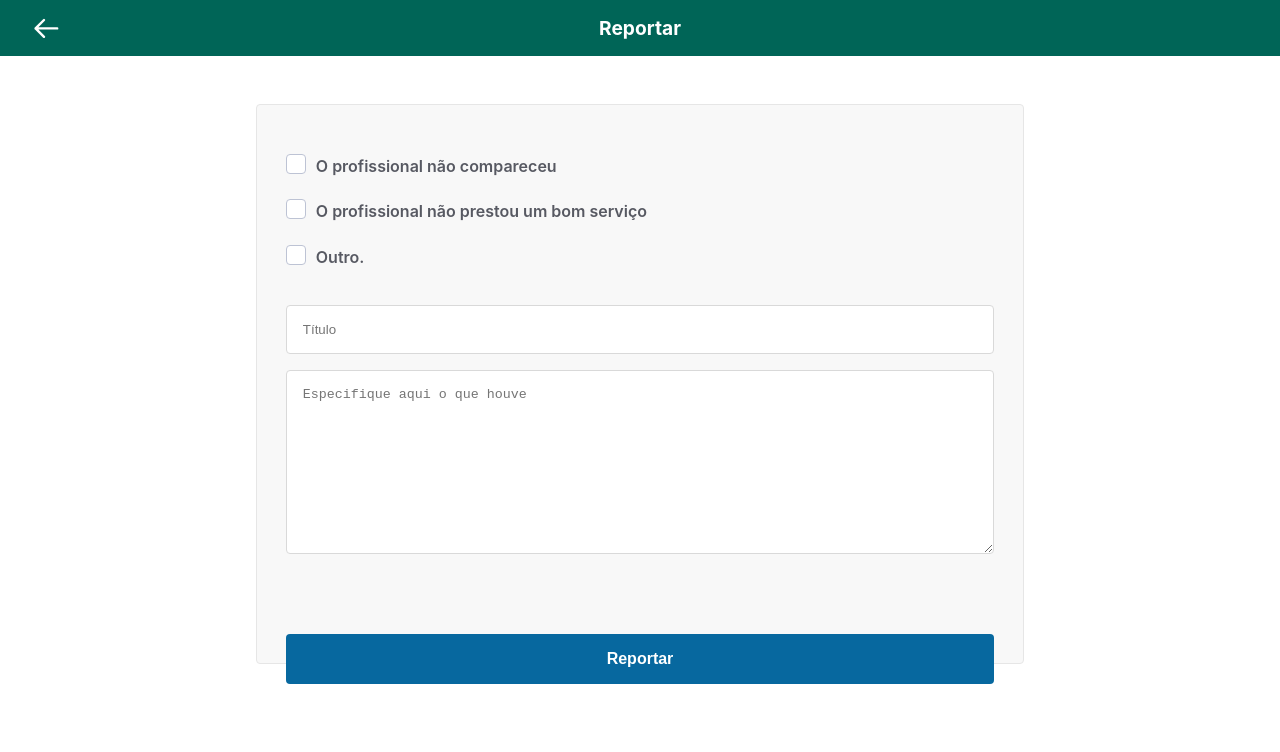
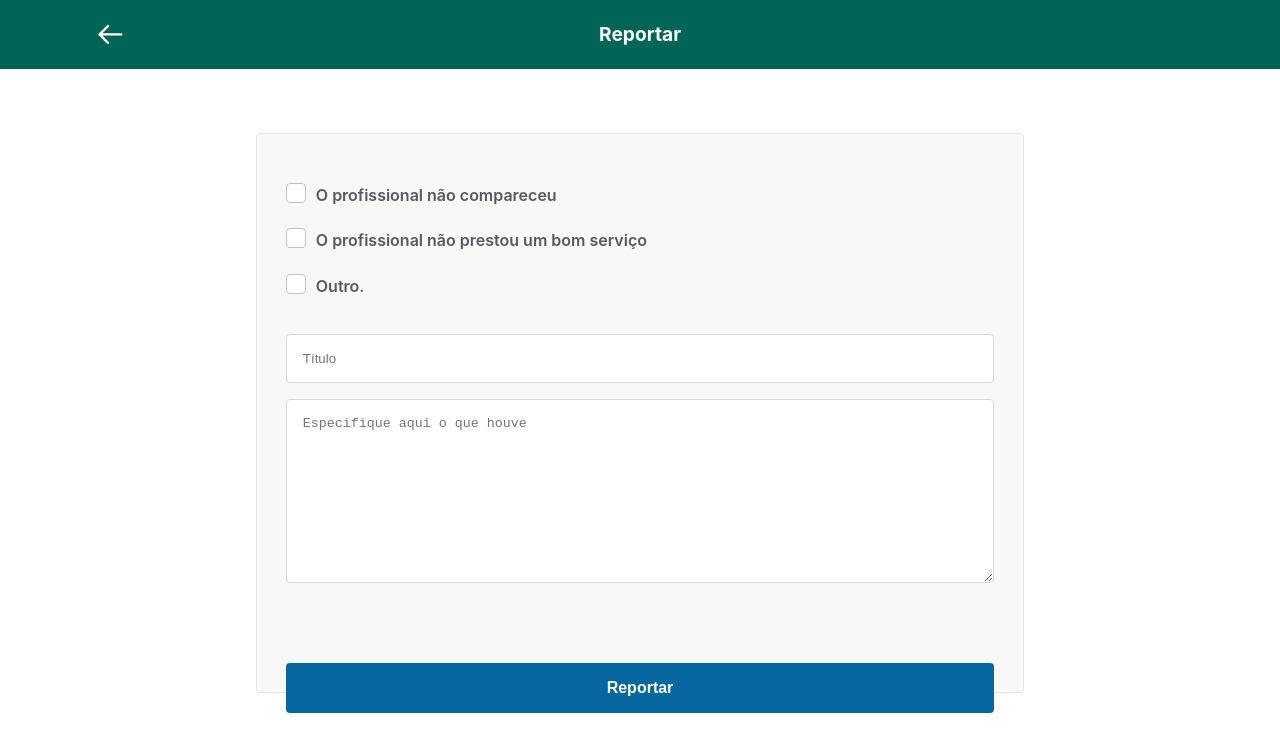
Before and after one commit to Cleber-Severo/clebersevero_reportar1, a React (Vite) app: page / in a window 1280 px wide. Shown: the top 752 px of the page. Built offline with nearby package versions, Linux system fonts and the light colour scheme.

Commit message:
feat: readme and desktop final styling

```diff
--- a/src/components/Header/Header.scss
+++ b/src/components/Header/Header.scss
@@ -2,12 +2,13 @@ header {
   background-color: #006557;
   color: white;
 
-    font-size: .8rem;
+  font-size: 0.8rem;
 
   display: flex;
   align-items: center;
 
   padding: 1rem 1.4rem;
+  box-sizing: border-box;
 
   position: relative;
 
@@ -24,4 +25,12 @@ header {
     text-align: center;
     width: 100%;
   }
+
+  @media screen and (min-width: 1024px) {
+    padding: 1.4rem 1.4rem;
+
+    .arrow-icon {
+      left: 6rem;
     }
+  }
+}
--- a/src/pages/Reportar/App.scss
+++ b/src/pages/Reportar/App.scss
@@ -66,7 +66,7 @@
       width: 60%;
       height: 70%;
 
-      margin-top: 3rem;
+      margin-top: 4rem;
       box-sizing: border-box;
     }
 
```
Also changed, not shown: public/Images/screenshots/mobile-report.png (added), 1 other file (tests, documents, lock files or other folders). Lines whose indentation alone changed are shown as unchanged.
